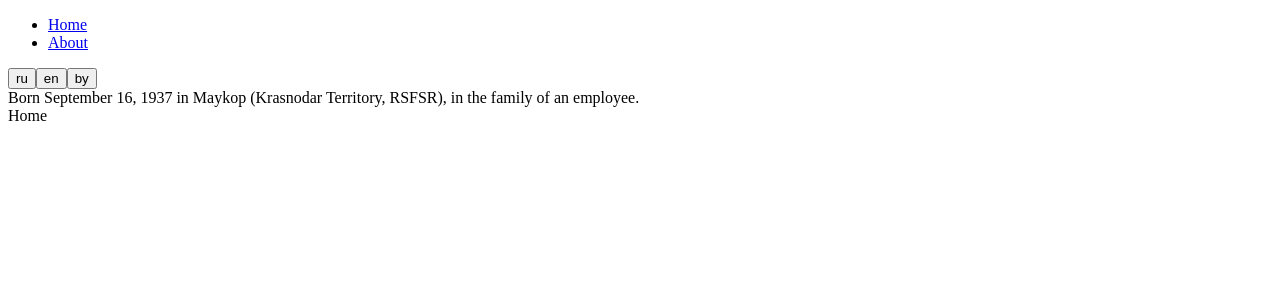
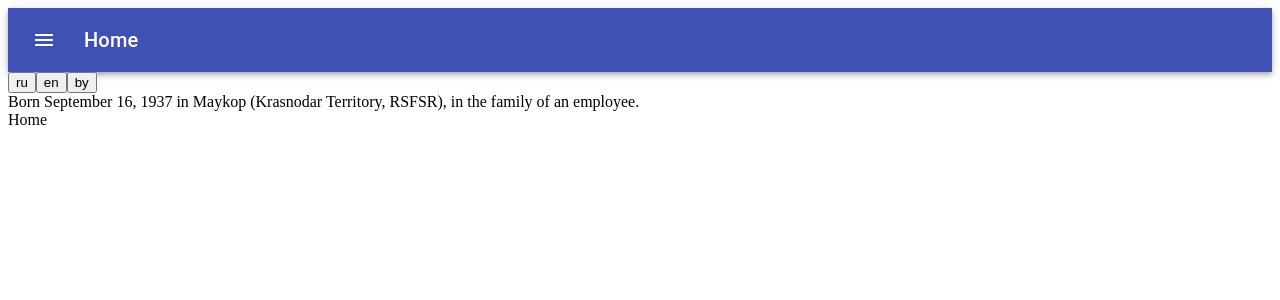
Before and after one commit to DzmitryCavi/culture-portal, a React (Create React App) app: page /test in a window 1280 px wide. Shown: the top 300 px of the page. Built offline with nearby package versions, Linux system fonts and the light colour scheme.

Commit message:
feat: add navigation

```diff
--- a/package.json
+++ b/package.json
@@ -3,6 +3,8 @@
   "version": "0.1.0",
   "private": true,
   "dependencies": {
+    "@material-ui/core": "^4.9.4",
+    "@material-ui/icons": "^4.9.1",
     "@testing-library/jest-dom": "^4.2.4",
     "@testing-library/react": "^9.4.0",
     "@testing-library/user-event": "^7.2.1",
--- a/src/App.tsx
+++ b/src/App.tsx
@@ -10,6 +10,7 @@ import { useTranslation, Trans } from 'react-i18next';
 
 import './App.sass';
 
+import Navigation from './components/navigation/navigation';
 import About from './containers/about/About';
 import Home from './containers/home/Home';
 
@@ -18,25 +19,14 @@ function App() {
   const changeLanguage = (lng: string): void => {
     i18n.changeLanguage(lng);
   };
-
-  const arr = [2, 3];
-
-  const b = arr[0];
   const k = '0';
   const name = 'Lutsenko';
   return (
     <div className="App">
       <Router>
+        <Navigation />
         <div>
           <nav>
-            <ul>
-              <li>
-                <Link to="/">Home</Link>
-              </li>
-              <li>
-                <Link to="/about">About</Link>
-              </li>
-            </ul>
             <button onClick={() => changeLanguage('ru')}>ru</button>
             <button onClick={() => changeLanguage('en')}>en</button>
             <button onClick={() => changeLanguage('by')}>by</button>
--- /dev/null
+++ b/src/components/navigation/navigation.tsx
@@ -0,0 +1,96 @@
+import React from "react";
+import { Link } from "react-router-dom";
+import { createStyles, makeStyles, Theme } from "@material-ui/core";
+import {
+    AppBar,
+    Toolbar,
+    Typography,
+    IconButton,
+    Drawer,
+    List,
+    Divider,
+    ListItem,
+    ListItemIcon,
+    ListItemText
+} from "@material-ui/core";
+import MenuIcon from "@material-ui/icons/Menu";
+import InboxIcon from "@material-ui/icons/MoveToInbox";
+
+const useStyles = makeStyles((theme: Theme) =>
+  createStyles({
+    root: {
+      flexGrow: 1
+    },
+    menuButton: {
+      marginRight: theme.spacing(2)
+    },
+    title: {
+      flexGrow: 1
+    }
+  })
+);
+
+export default function Navigation() {
+  const classes = useStyles();
+  const [state, setState] = React.useState({
+    menu: false
+  });
+  const toggleDrawer = (open: boolean) => (
+    event: React.KeyboardEvent | React.MouseEvent
+  ) => {
+    if (
+      event.type === "keydown" &&
+      ((event as React.KeyboardEvent).key === "Tab" ||
+        (event as React.KeyboardEvent).key === "Shift")
+    ) {
+      return;
+    }
+
+    setState({ ...state, menu: open });
+  };
+
+  const sideList = () => (
+    <div
+      className={"list"}
+      role="presentation"
+      onClick={toggleDrawer(false)}
+      onKeyDown={toggleDrawer(false)}
+    >
+      <List>
+        {["Home", "About"].map((text, index) => (
+          <ListItem button key={text}>
+            <ListItemIcon>
+              <InboxIcon />
+            </ListItemIcon>
+            <Link to={`/${text}`}>{text}</Link>
+          </ListItem>
+        ))}
+      </List>
+      <Divider />
+    </div>
+  );
+
+  return (
+    <div className={classes.root}>
+      <AppBar position="static">
+        <Toolbar>
+          <IconButton
+            edge="start"
+            className={classes.menuButton}
+            color="inherit"
+            aria-label="menu"
+            onClick={toggleDrawer(true)}
+          >
+            <MenuIcon />
+          </IconButton>
+          <Typography variant="h6" className={classes.title}>
+            Home
+          </Typography>
+        </Toolbar>
+      </AppBar>
+      <Drawer open={state.menu} onClose={toggleDrawer(false)}>
+        {sideList()}
+      </Drawer>
+    </div>
+  );
+}
--- a/src/i18n.js
+++ b/src/config/i18n.js
@@ -2,9 +2,9 @@ import i18n from 'i18next';
 // import Backend from 'i18next-xhr-backend';
 // import LanguageDetector from 'i18next-browser-languagedetector';
 import { initReactI18next } from 'react-i18next';
-import translationEN from './locales/en/translation.json';
-import translationRU from './locales/ru/translation.json';
-import translationBY from './locales/by/translation.json';
+import translationEN from '../locales/en/translation.json';
+import translationRU from '../locales/ru/translation.json';
+import translationBY from '../locales/by/translation.json';
 
 const resources = {
   en: {
--- a/src/index.tsx
+++ b/src/index.tsx
@@ -3,7 +3,7 @@ import ReactDOM from 'react-dom';
 import App from './App';
 import * as serviceWorker from './serviceWorker';
 
-import './i18n';
+import './config/i18n';
 
 ReactDOM.render(<App />, document.getElementById('root'));
 
```
Also changed, not shown: 1 other file (tests, documents, lock files or other folders).
